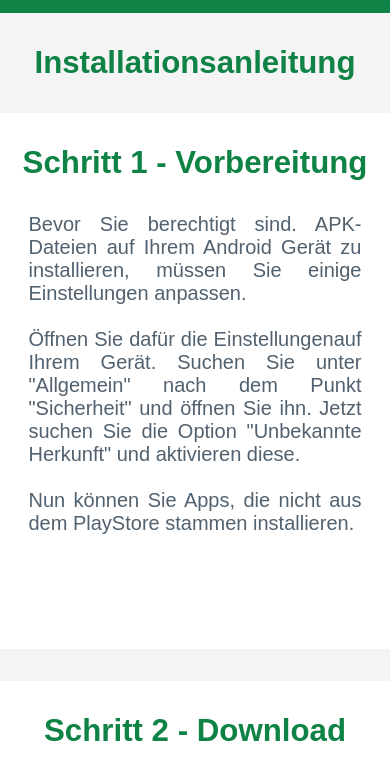
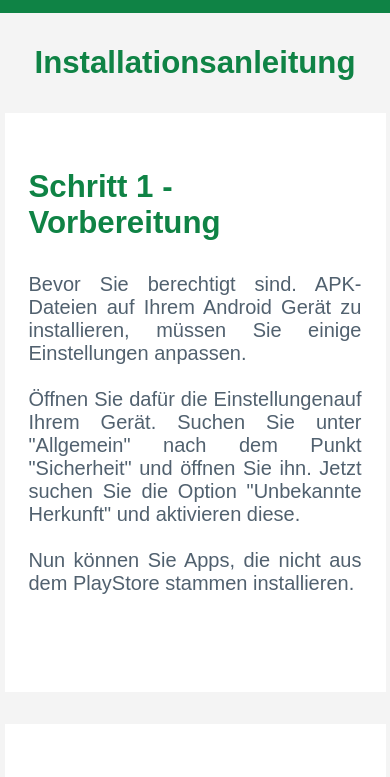
Before and after one commit to AdamRiedel/BayWaInsideLandingPage, a plain HTML site: page Index.html in a window 390 px wide. Shown: the part 2074-2851 px from the top of the page. Drawn offline with Linux system fonts and the light colour scheme; a web font is replaced by a local one.

Commit message:
Add missing responsiveness to the faq-section and the footer

```diff
--- a/body.css
+++ b/body.css
@@ -116,8 +116,9 @@ body{
         display: flex;
         flex-direction: column;
         align-items: center;
-        width: 27.4375rem;
-        height: 33.5rem;
+        width: auto;
+        height: auto;
+        padding: 1.5rem;
         background-color: white;
         gap: 2rem;
 
--- a/footer.css
+++ b/footer.css
@@ -2,7 +2,6 @@ footer{
   background-color: var(--footer);
   color: white;
   width: 100%;
-  height: 6rem;
   display: block;
   font-family: BayWa-sans-Book;
   font-size: 1.125rem;
@@ -11,6 +10,7 @@ footer{
     padding: 15px 0;
     display: flex;
     flex-direction: row;
+    flex-wrap: wrap;
     align-items: center;
     justify-content: space-between;
     max-width: 1160px;
```
